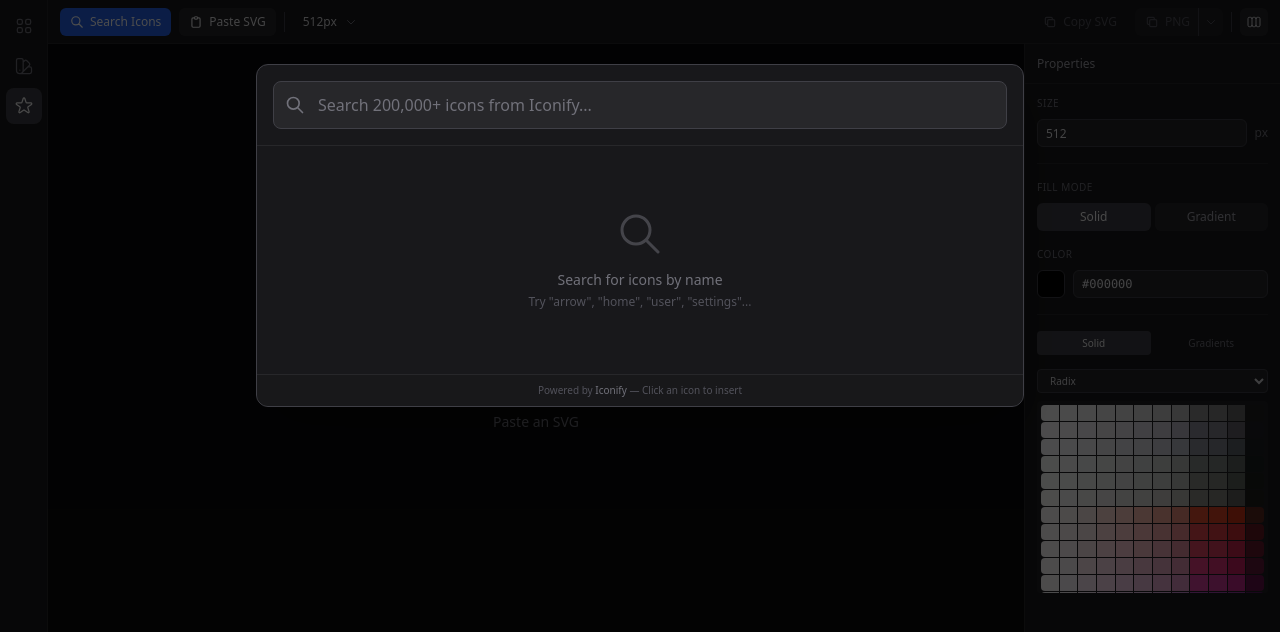
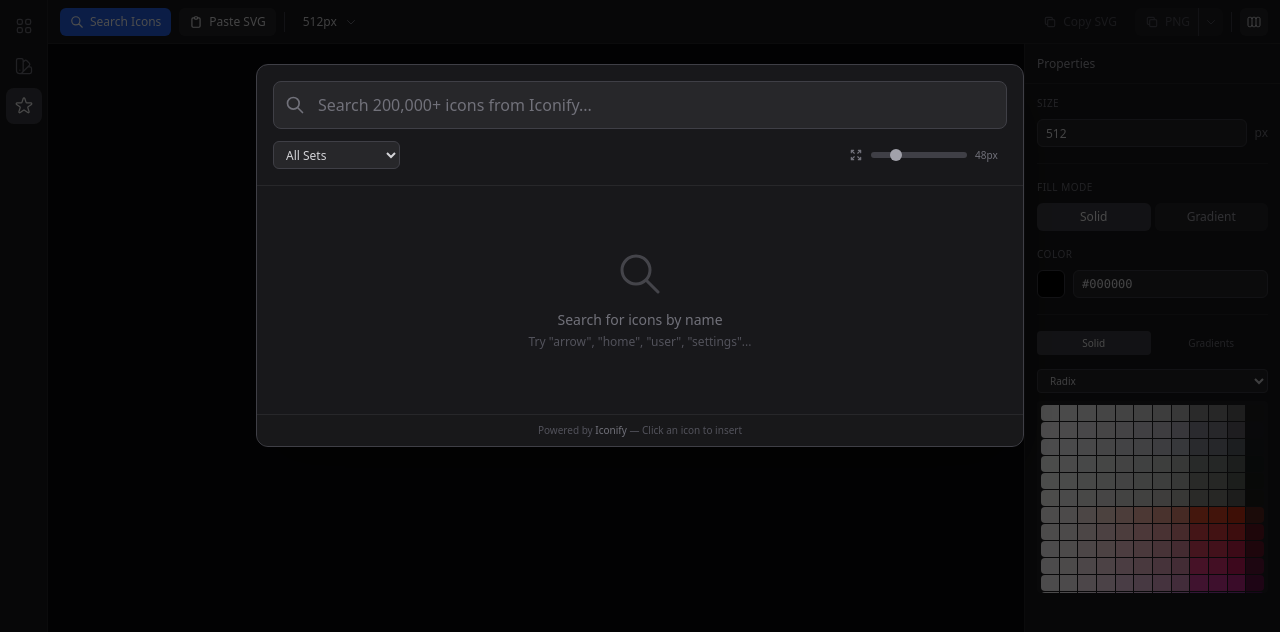
Before and after one commit to jeffjose/colors, a SvelteKit app: page /icons in a window 1280 px wide. Both pictures are taken after a click on the button "Search Icons". Shown: the top 632 px of the page. Built offline with nearby package versions, Linux system fonts and the light colour scheme.

Commit message:
Add adjustable preview size and icon set filters to search
- Preview size slider (24px to 128px) with dynamic grid columns
- Filter dropdown with 15 popular icon sets (Material, Lucide, Tabler, etc.)
- Filter resets when modal closes

```diff
--- a/src/routes/icons/+page.svelte
+++ b/src/routes/icons/+page.svelte
@@ -28,10 +28,40 @@
 	let searchResults = $state<string[]>([]);
 	let searchLoading = $state<boolean>(false);
 	let searchTotal = $state<number>(0);
+	let searchPreviewSize = $state<number>(48);
+	let searchFilter = $state<string>('');
 	let searchDebounceTimer: ReturnType<typeof setTimeout>;
 
+	// Popular icon sets for filtering
+	const iconSets = [
+		{ prefix: '', name: 'All Sets' },
+		{ prefix: 'mdi', name: 'Material Design' },
+		{ prefix: 'lucide', name: 'Lucide' },
+		{ prefix: 'tabler', name: 'Tabler' },
+		{ prefix: 'heroicons', name: 'Heroicons' },
+		{ prefix: 'ph', name: 'Phosphor' },
+		{ prefix: 'ri', name: 'Remix Icon' },
+		{ prefix: 'bi', name: 'Bootstrap' },
+		{ prefix: 'fa6-solid', name: 'Font Awesome' },
+		{ prefix: 'ion', name: 'Ionicons' },
+		{ prefix: 'fluent', name: 'Fluent UI' },
+		{ prefix: 'carbon', name: 'Carbon' },
+		{ prefix: 'octicon', name: 'Octicons' },
+		{ prefix: 'simple-icons', name: 'Simple Icons' },
+		{ prefix: 'logos', name: 'SVG Logos' },
+	];
+
+	// Computed grid columns based on preview size
+	const searchGridCols = $derived.by(() => {
+		if (searchPreviewSize <= 32) return 'grid-cols-8 sm:grid-cols-10 md:grid-cols-12';
+		if (searchPreviewSize <= 48) return 'grid-cols-6 sm:grid-cols-8 md:grid-cols-10';
+		if (searchPreviewSize <= 64) return 'grid-cols-4 sm:grid-cols-6 md:grid-cols-8';
+		if (searchPreviewSize <= 96) return 'grid-cols-3 sm:grid-cols-4 md:grid-cols-6';
+		return 'grid-cols-2 sm:grid-cols-3 md:grid-cols-4';
+	});
+
 	// Iconify API functions
-	async function searchIcons(query: string) {
+	async function searchIcons(query: string, prefix: string = '') {
 		if (!query.trim()) {
 			searchResults = [];
 			searchTotal = 0;
@@ -39,7 +69,11 @@
 		}
 		searchLoading = true;
 		try {
-			const res = await fetch(`https://api.iconify.design/search?query=${encodeURIComponent(query)}&limit=100`);
+			let url = `https://api.iconify.design/search?query=${encodeURIComponent(query)}&limit=100`;
+			if (prefix) {
+				url += `&prefix=${encodeURIComponent(prefix)}`;
+			}
+			const res = await fetch(url);
 			const data = await res.json();
 			searchResults = data.icons || [];
 			searchTotal = data.total || 0;
@@ -75,15 +109,15 @@
 		}
 	}
 
-	function handleSearchInput(query: string) {
+	function handleSearchInput(query: string, prefix: string) {
 		clearTimeout(searchDebounceTimer);
 		searchDebounceTimer = setTimeout(() => {
-			searchIcons(query);
+			searchIcons(query, prefix);
 		}, 300);
 	}
 
 	$effect(() => {
-		handleSearchInput(searchQuery);
+		handleSearchInput(searchQuery, searchFilter);
 	});
 
 	// Toast state
@@ -300,6 +334,7 @@
 			searchOpen = false;
 			searchQuery = '';
 			searchResults = [];
+			searchFilter = '';
 			return;
 		}
 
@@ -774,6 +809,7 @@
 				searchOpen = false;
 				searchQuery = '';
 				searchResults = [];
+				searchFilter = '';
 			}}
 		></button>
 
@@ -801,17 +837,47 @@
 						</div>
 					{/if}
 				</div>
-				{#if searchResults.length > 0}
-					<p class="mt-2 text-xs text-zinc-500">
-						Showing {searchResults.length} of {searchTotal.toLocaleString()} results
-					</p>
-				{/if}
+				<div class="mt-3 flex items-center gap-3">
+					<!-- Icon set filter -->
+					<select
+						bind:value={searchFilter}
+						class="h-7 px-2 rounded-md bg-zinc-800 border border-zinc-700 text-xs text-zinc-300 focus:outline-none focus:ring-1 focus:ring-zinc-600"
+					>
+						{#each iconSets as set}
+							<option value={set.prefix}>{set.name}</option>
+						{/each}
+					</select>
+
+					{#if searchResults.length > 0}
+						<p class="text-xs text-zinc-500">
+							{searchResults.length} of {searchTotal.toLocaleString()}
+						</p>
+					{/if}
+
+					<div class="flex-1"></div>
+
+					<!-- Preview size slider -->
+					<div class="flex items-center gap-2">
+						<svg class="w-3.5 h-3.5 text-zinc-500" fill="none" stroke="currentColor" viewBox="0 0 24 24">
+							<path stroke-linecap="round" stroke-linejoin="round" stroke-width="2" d="M4 8V4m0 0h4M4 4l5 5m11-1V4m0 0h-4m4 0l-5 5M4 16v4m0 0h4m-4 0l5-5m11 5l-5-5m5 5v-4m0 4h-4" />
+						</svg>
+						<input
+							type="range"
+							bind:value={searchPreviewSize}
+							min="24"
+							max="128"
+							step="8"
+							class="w-24 h-1.5 rounded-full bg-zinc-700 appearance-none cursor-pointer [&::-webkit-slider-thumb]:appearance-none [&::-webkit-slider-thumb]:w-3 [&::-webkit-slider-thumb]:h-3 [&::-webkit-slider-thumb]:rounded-full [&::-webkit-slider-thumb]:bg-zinc-400"
+						/>
+						<span class="text-[10px] text-zinc-500 w-8">{searchPreviewSize}px</span>
+					</div>
+				</div>
 			</div>
 
 			<!-- Results -->
 			<div class="max-h-[60vh] overflow-y-auto p-4">
 				{#if searchResults.length > 0}
-					<div class="grid grid-cols-6 sm:grid-cols-8 md:grid-cols-10 gap-2">
+					<div class="grid {searchGridCols} gap-2">
 						{#each searchResults as icon}
 							{@const [prefix, name] = icon.split(':')}
 							<button
@@ -822,8 +888,8 @@
 								<img
 									src="https://api.iconify.design/{prefix}/{name}.svg"
 									alt={icon}
-									class="w-6 h-6 opacity-80 group-hover:opacity-100 group-hover:scale-110 transition-all"
-									style="filter: invert(1);"
+									class="opacity-80 group-hover:opacity-100 group-hover:scale-110 transition-all"
+									style="filter: invert(1); width: {searchPreviewSize * 0.5}px; height: {searchPreviewSize * 0.5}px;"
 								/>
 							</button>
 						{/each}
```
